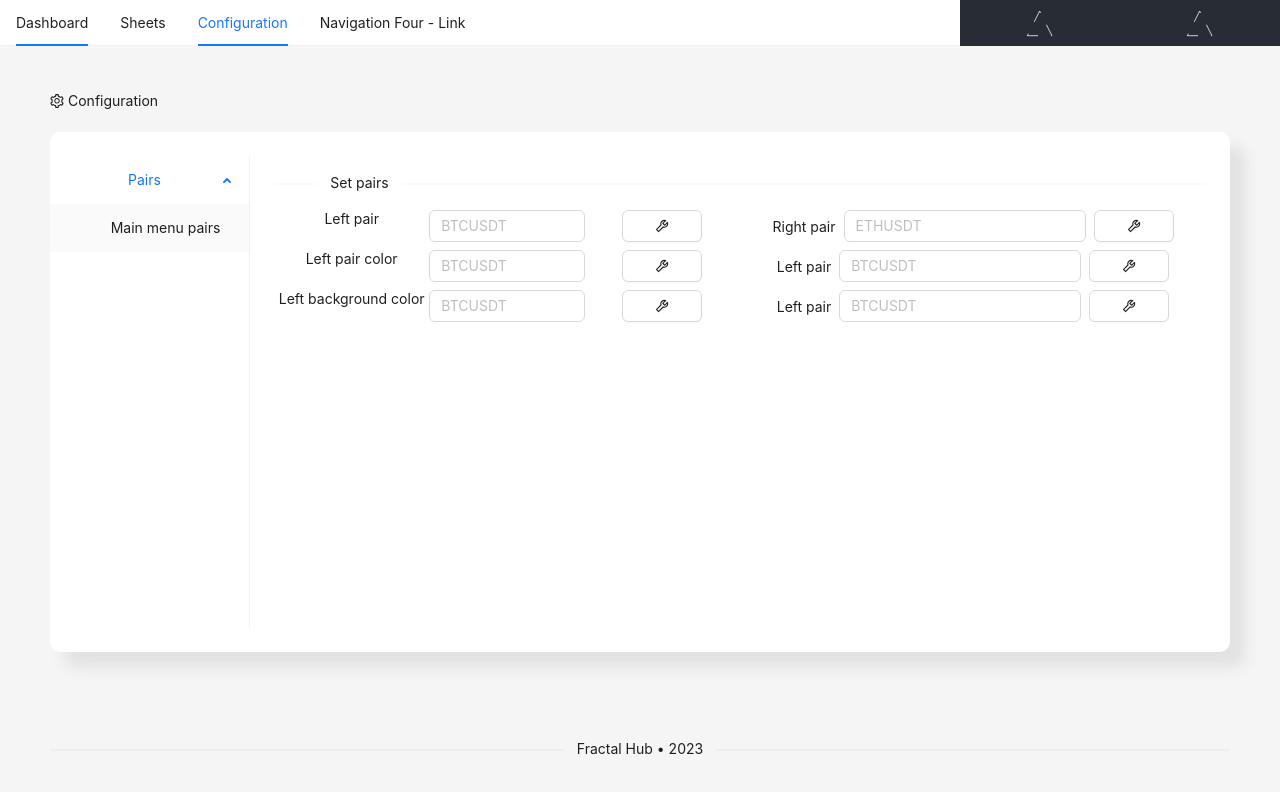
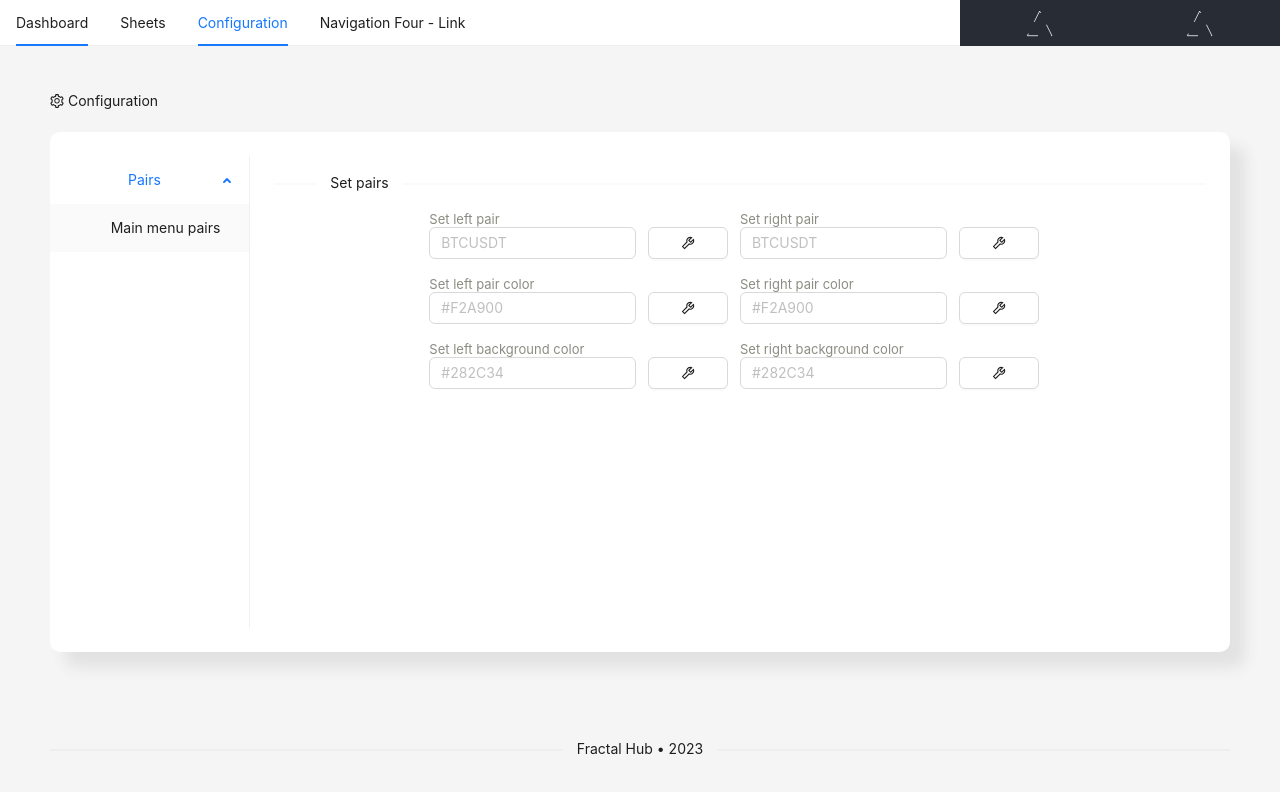
Before and after one commit to andrewunifei/scanner, a React (Create React App) app in the folder front-end/scanner-app/: page /configuration in a window 1280 px wide. Shown: the top 792 px of the page. Built offline with nearby package versions, Linux system fonts and the light colour scheme; no server answers.

Commit message:
Comunicação com API

```diff
--- /dev/null
+++ b/front-end/scanner-app/src/components/InputConfig.tsx
@@ -0,0 +1,42 @@
+import React from 'react'
+import { Col, Row, Input, Button } from 'antd'
+import { ToolOutlined } from '@ant-design/icons';
+
+interface props {
+    setVariable: React.Dispatch<React.SetStateAction<string>>;
+    eventCallBack: Function;
+    inputPlaceholder: string;
+    title: string;
+}
+
+function InputConfig({setVariable, eventCallBack, inputPlaceholder, title}: props) {
+  return (
+    <Row>
+        <Col>
+            <Row>
+                <Col>
+                    <span style={{color:'#8c8c82', fontSize: '13px'}}>{title}</span>
+                </Col>
+            </Row>
+            <Row>
+                <Col span={16}>
+                    <Input
+                        placeholder={inputPlaceholder}
+                        onChange={e => setVariable(e.target.value.toLowerCase())}
+                    />
+                </Col>
+                <Col span={8}>
+                    <Button
+                            style={{ width: 80 }}
+                            onClick={e => eventCallBack()}
+                        >
+                    <ToolOutlined />
+                    </Button>
+                </Col>
+            </Row>
+        </Col>
+    </Row>
+  )
+}
+
+export default InputConfig
--- a/front-end/scanner-app/src/components/MainMenuPairsConfig.tsx
+++ b/front-end/scanner-app/src/components/MainMenuPairsConfig.tsx
@@ -3,6 +3,7 @@ import { Col, Row, Input, Space, Button, Divider, ConfigProvider } from 'antd'
 import { ToolOutlined } from '@ant-design/icons';
 import { useOutletContext } from 'react-router-dom';
 import { wsConnectionMechanics, wsUnsubscribe } from '../functions/wsFunctions';
+import InputConfig from './InputConfig';
 
 // Visual settings
 const style: React.CSSProperties = {
@@ -62,26 +63,17 @@ const MainMenuPairsConfig: React.FC = () => {
                     </Divider>
                 </ConfigProvider>
             </Col>
+        </Row>
 
             {/* setRightPairColor: React.Dispatch<React.SetStateAction<string>>;
             setRightBgColor: React.Dispatch<React.SetStateAction<string>>; */}
-
-            <Col span={12} style={style2}>
-                <Space direction='vertical'>
-                    <Row justify="start">
-                        <Col span={8}>
-                            <span>Left pair</span>
-                        </Col>
-                        <Col span={8}>
-                            <Input
-                                placeholder="BTCUSDT"
-                                onChange={e => pairsPackage.left.setLeftPair(e.target.value.toLowerCase())}
-                            />
-                        </Col>
-                        <Col span={8}>
-                        <Button
-                                style={{ width: 80 }}
-                                onClick={e => {
+        <Row justify="center">
+            <Col span={8} style={style2}>
+                <Space direction='vertical' size="middle" style={{ display: 'flex' }}>
+                    <InputConfig
+                        title="Set left pair"
+                        setVariable={pairsPackage.left.setLeftPair}
+                        eventCallBack={() => {
                             pairsPackage.left.setLeftConnectionState(false);
                             wsUnsubscribe(pairsPackage.left.leftPairWS, 1);
 
@@ -89,26 +81,13 @@ const MainMenuPairsConfig: React.FC = () => {
                                 new WebSocket("wss://stream.binance.com:9443/ws")
                             );
                         }}
-                            >
-                            <ToolOutlined />
-                            </Button>
-                        </Col>
+                        inputPlaceholder={"BTCUSDT"}
+                    />
 
-                    </Row>
-                    <Row justify="space-between">
-                        <Col span={8}>
-                            <span>Left pair color</span>
-                        </Col>
-                        <Col span={8}>
-                            <Input
-                                placeholder="BTCUSDT"
-                                onChange={e => pairsPackage.left.setLeftPair(e.target.value.toLowerCase())}
-                            />
-                        </Col>
-                        <Col span={8}>
-                        <Button
-                                style={{ width: 80 }}
-                                onClick={e => {
+                    <InputConfig
+                        title="Set left pair color"
+                        setVariable={pairsPackage.left.setLeftPair}
+                        eventCallBack={() => {
                             pairsPackage.left.setLeftConnectionState(false);
                             wsUnsubscribe(pairsPackage.left.leftPairWS, 1);
 
@@ -116,26 +95,13 @@ const MainMenuPairsConfig: React.FC = () => {
                                 new WebSocket("wss://stream.binance.com:9443/ws")
                             );
                         }}
-                            >
-                            <ToolOutlined />
-                            </Button>
-                        </Col>
+                        inputPlaceholder={"#F2A900"}
+                    />
 
-                    </Row>
-                    <Row justify="space-between">
-                        <Col span={8}>
-                            <span>Left background color</span>
-                        </Col>
-                        <Col span={8}>
-                            <Input
-                                placeholder="BTCUSDT"
-                                onChange={e => pairsPackage.left.setLeftPair(e.target.value.toLowerCase())}
-                            />
-                        </Col>
-                        <Col span={8}>
-                        <Button
-                                style={{ width: 80 }}
-                                onClick={e => {
+                    <InputConfig
+                        title="Set left background color"
+                        setVariable={pairsPackage.left.setLeftPair}
+                        eventCallBack={() => {
                             pairsPackage.left.setLeftConnectionState(false);
                             wsUnsubscribe(pairsPackage.left.leftPairWS, 1);
 
@@ -143,45 +109,17 @@ const MainMenuPairsConfig: React.FC = () => {
                                 new WebSocket("wss://stream.binance.com:9443/ws")
                             );
                         }}
-                            >
-                            <ToolOutlined />
-                            </Button>
+                        inputPlaceholder={"#282C34"}
+                    />
+                </Space>
             </Col>
 
-                    </Row>
-                </Space>
-            </Col>
-            <Col span={12} style={style2}>
-                <Space direction='vertical'>
-                    <Space direction="horizontal">
-                        <span>Right pair</span>
-                        <Input
-                            placeholder="ETHUSDT"
-                            onChange={e => pairsPackage.right.setRightPair(e.target.value.toLowerCase())}
-                        />
-                        <Button
-                            style={{ width: 80 }}
-                            onClick={e => {
-                                pairsPackage.right.setRightConnectionState(false);
-                                wsUnsubscribe(pairsPackage.right.rightPairWS, 2);
-
-                                pairsPackage.right.setRightWS(
-                                    new WebSocket("wss://stream.binance.com:9443/ws")
-                                );
-                            }}
-                        >
-                        <ToolOutlined />
-                        </Button>
-                    </Space>
-                    <Space direction="horizontal">
-                        <span>Left pair</span>
-                        <Input
-                            placeholder="BTCUSDT"
-                            onChange={e => pairsPackage.left.setLeftPair(e.target.value.toLowerCase())}
-                        />
-                        <Button
-                            style={{ width: 80 }}
-                            onClick={e => {
+            <Col span={8} style={style2}>
+            <Space direction='vertical' size="middle" style={{ display: 'flex' }}>
+                    <InputConfig
+                        title="Set right pair"
+                        setVariable={pairsPackage.left.setLeftPair}
+                        eventCallBack={() => {
                             pairsPackage.left.setLeftConnectionState(false);
                             wsUnsubscribe(pairsPackage.left.leftPairWS, 1);
 
@@ -189,19 +127,13 @@ const MainMenuPairsConfig: React.FC = () => {
                                 new WebSocket("wss://stream.binance.com:9443/ws")
                             );
                         }}
-                        >
-                        <ToolOutlined />
-                        </Button>
-                    </Space>
-                    <Space direction="horizontal">
-                        <span>Left pair</span>
-                        <Input
-                            placeholder="BTCUSDT"
-                            onChange={e => pairsPackage.left.setLeftPair(e.target.value.toLowerCase())}
+                        inputPlaceholder={"BTCUSDT"}
                     />
-                        <Button
-                            style={{ width: 80 }}
-                            onClick={e => {
+
+                    <InputConfig
+                        title="Set right pair color"
+                        setVariable={pairsPackage.left.setLeftPair}
+                        eventCallBack={() => {
                             pairsPackage.left.setLeftConnectionState(false);
                             wsUnsubscribe(pairsPackage.left.leftPairWS, 1);
 
@@ -209,13 +141,24 @@ const MainMenuPairsConfig: React.FC = () => {
                                 new WebSocket("wss://stream.binance.com:9443/ws")
                             );
                         }}
-                        >
-                        <ToolOutlined />
-                        </Button>
-                    </Space>
+                        inputPlaceholder={"#F2A900"}
+                    />
+
+                    <InputConfig
+                        title="Set right background color"
+                        setVariable={pairsPackage.left.setLeftPair}
+                        eventCallBack={() => {
+                            pairsPackage.left.setLeftConnectionState(false);
+                            wsUnsubscribe(pairsPackage.left.leftPairWS, 1);
+
+                            pairsPackage.left.setLeftWS(
+                                new WebSocket("wss://stream.binance.com:9443/ws")
+                            );
+                        }}
+                        inputPlaceholder={"#282C34"}
+                    />
                 </Space>
             </Col>
-            <Col span={8} style={style2}></Col>
         </Row>
 
     </div>
```
Lines whose indentation alone changed are shown as unchanged.
